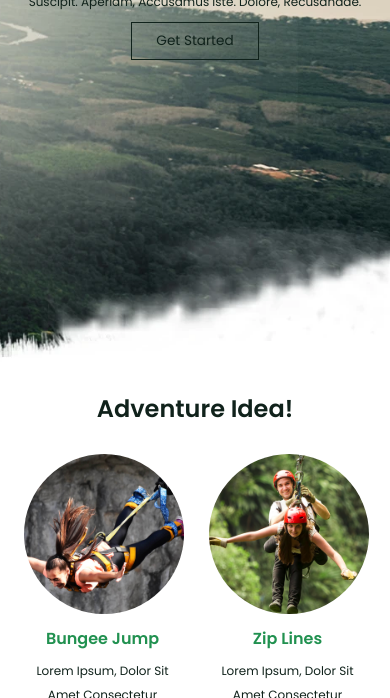
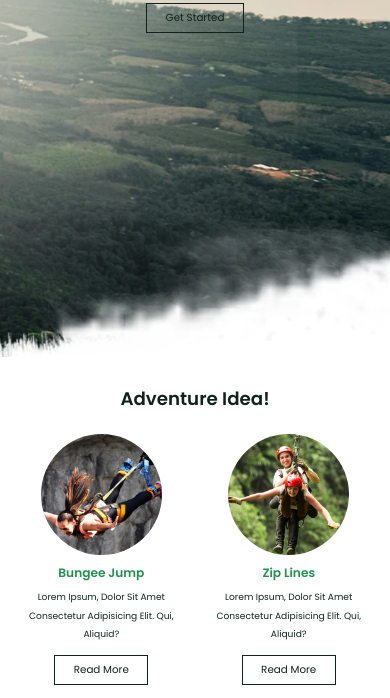
Before and after one commit to ignaciojsoler/travelandadventure, a website: page index.html in a window 390 px wide. Shown: the part 477-1175 px from the top of the page. Drawn offline with nearby package versions, Linux system fonts and the light colour scheme; files that its build step writes are made by us from their sources; files whose address does not match are found by name.

Commit message:
Add files via upload

```diff
--- a/sass/style.scss
+++ b/sass/style.scss
@@ -849,7 +849,7 @@ section {
 
 @media (max-width:450px) {
     html{
-        font-size: 50%;
+        font-size: 38%;
     }
 
     .heading {
```
